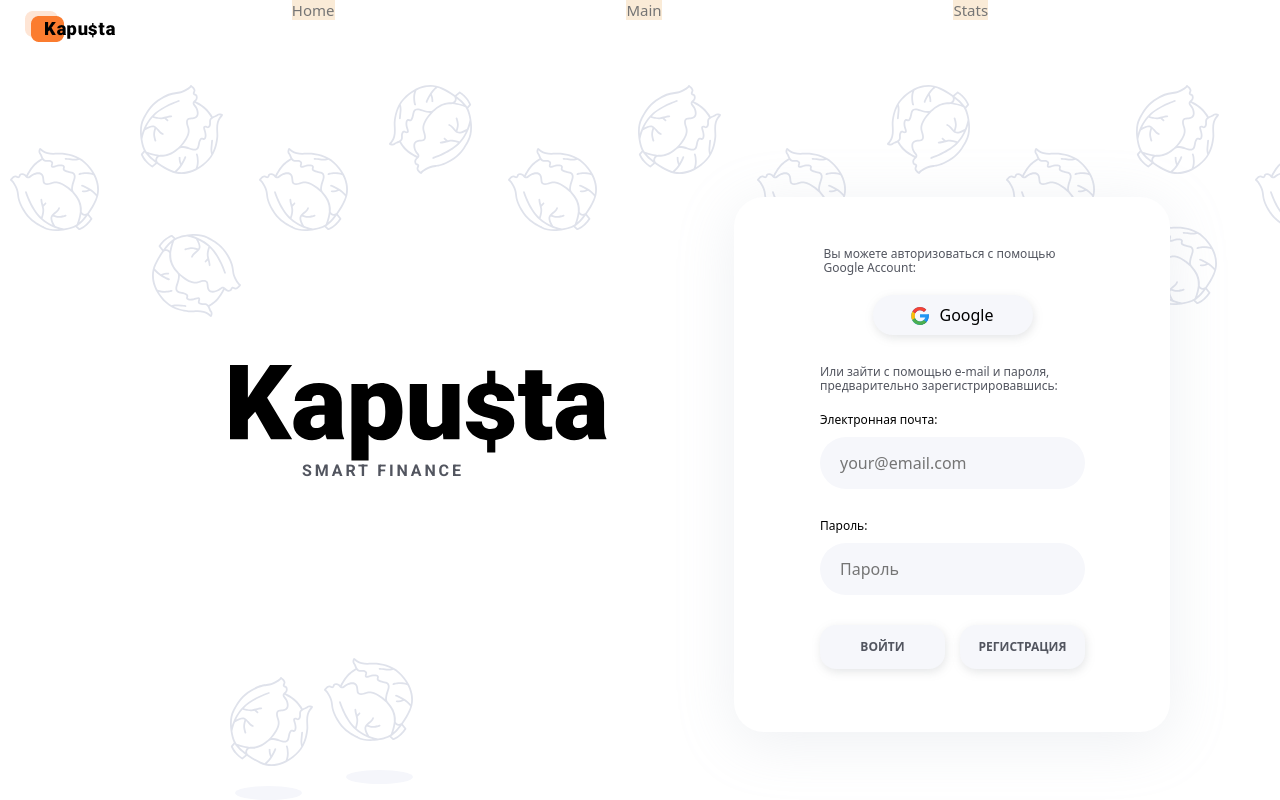
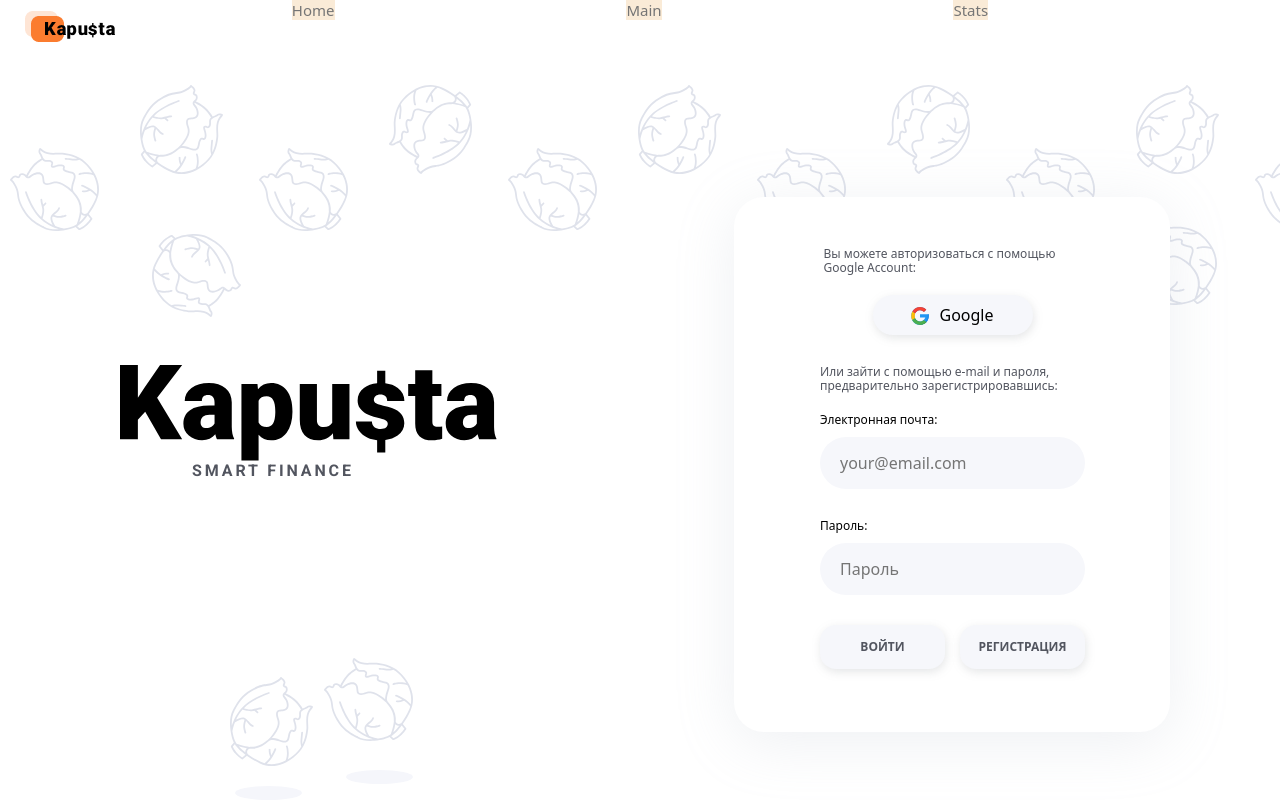
Before and after one commit to Oleh-Mohylnyi/kapusta-bl3-front, a React (Create React App) app: page / in a window 1280 px wide. Built offline with nearby package versions, Linux system fonts and the light colour scheme.

Commit message:
update App.js

```diff
--- a/src/App/App.js
+++ b/src/App/App.js
@@ -45,7 +45,7 @@
   }, [dispatch]);
 
   return (
-    <div className="appContainer">
+    <div className="app">
       <Navigation />
       <Suspense
         fallback={
@@ -63,6 +63,19 @@
             />
             {/* <Route
               path="/main"
+              element={<PublicRoute isAuth={isAuth} component={MainView} />}
+            />
+            <Route
+              path="statistics"
+              element={
+                <PublicRoute isAuth={isAuth} component={StatisticsView} />
+              }
+            >
+              <Route path="income" element={<ReportIncome />} />
+              <Route path="expenses" element={<ReportExpenses />} />
+            </Route> */}
+              <Route
+              path="/main"
               element={<PrivateRoute isAuth={isAuth} component={MainView} />}
             />
             <Route
@@ -70,17 +83,7 @@
               element={
                 <PrivateRoute isAuth={isAuth} component={StatisticsView} />
               }
-              > */}
-               <Route
-              path="/main"
-              element={<PublicRoute isAuth={isAuth} component={MainView} />}
-            />
-            <Route
-              path="statistics"
-              element={
-                <PublicRoute isAuth={isAuth} component={StatisticsView} />
-              }
-              >
+            >
               <Route path="income" element={<ReportIncome />} />
               <Route path="expenses" element={<ReportExpenses />} />
             </Route>
```
